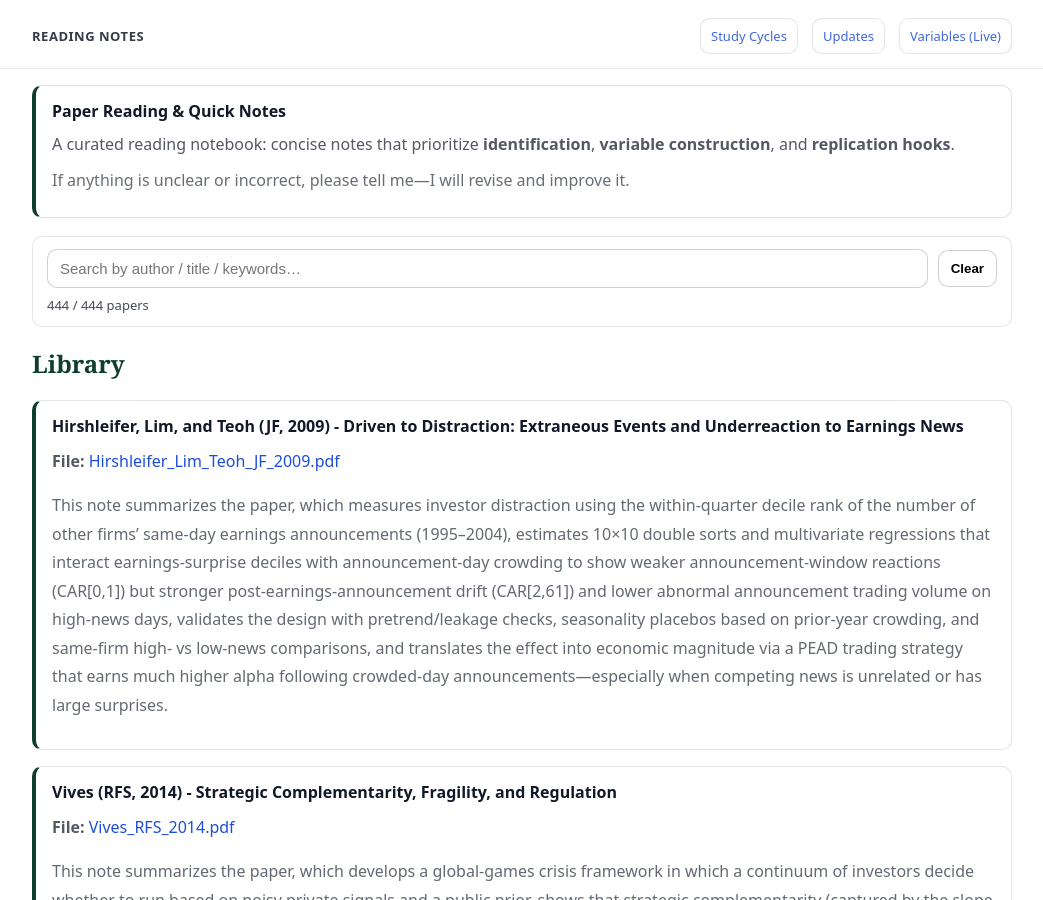
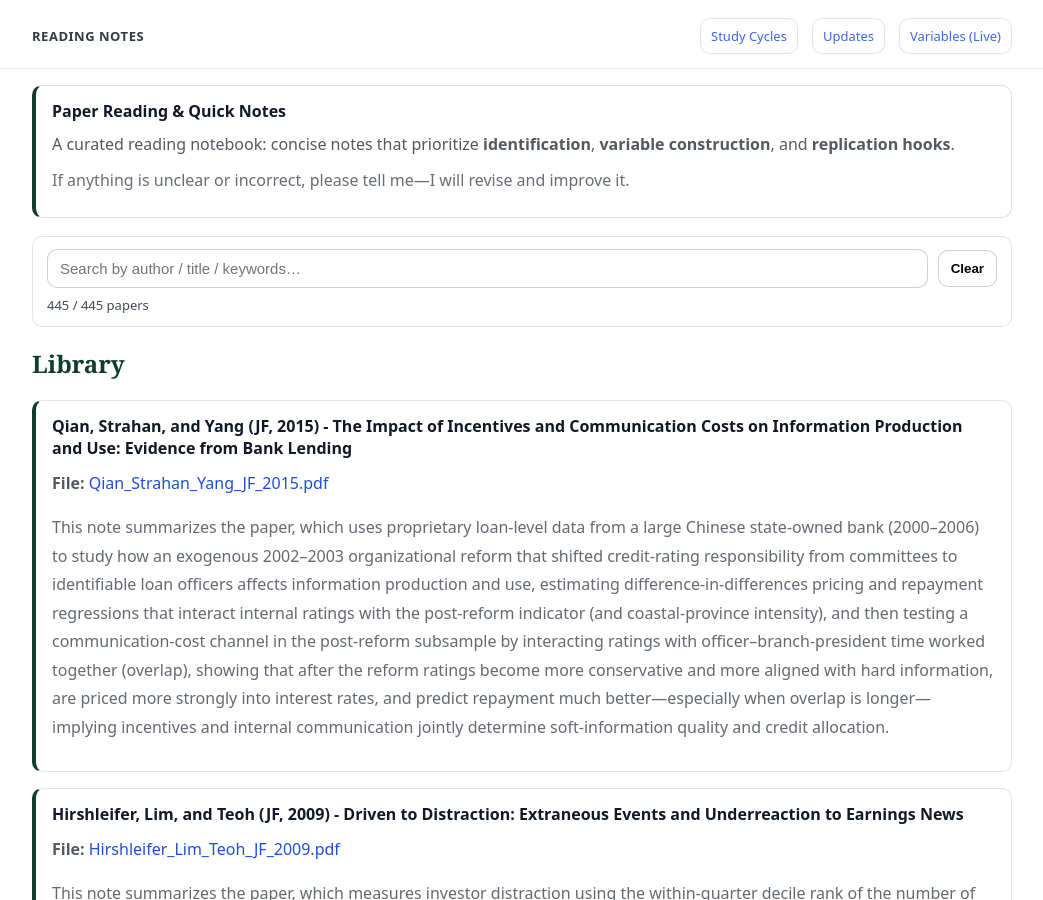
Before and after one commit to yaxinzn/study-archive, a Jekyll site: the page built from reading/index.md, in a window 1280 px wide and 900 px high. Shown: the whole window, without its empty margins (118-1161 px from the left). Built offline with Jekyll 4.4.1, drawn with Linux system fonts in a browser that asks for light colours.

Commit message:
Reading: add/update Qian_Strahan_Yang_JF_2015.pdf

```diff
--- a/_data/reading.yml
+++ b/_data/reading.yml
@@ -1,3 +1,7 @@
+- title: "Qian, Strahan, and Yang (JF, 2015) - The Impact of Incentives and Communication Costs on Information Production and Use: Evidence from Bank Lending"
+  file: "Qian_Strahan_Yang_JF_2015.pdf"
+  desc: "This note summarizes the paper, which uses proprietary loan-level data from a large Chinese state-owned bank (2000–2006) to study how an exogenous 2002–2003 organizational reform that shifted credit-rating responsibility from committees to identifiable loan officers affects information production and use, estimating difference-in-differences pricing and repayment regressions that interact internal ratings with the post-reform indicator (and coastal-province intensity), and then testing a communication-cost channel in the post-reform subsample by interacting ratings with officer–branch-president time worked together (overlap), showing that after the reform ratings become more conservative and more aligned with hard information, are priced more strongly into interest rates, and predict repayment much better—especially when overlap is longer—implying incentives and internal communication jointly determine soft-information quality and credit allocation."
+
 - title: "Hirshleifer, Lim, and Teoh (JF, 2009) - Driven to Distraction: Extraneous Events and Underreaction to Earnings News"
   file: "Hirshleifer_Lim_Teoh_JF_2009.pdf"
   desc: "This note summarizes the paper, which measures investor distraction using the within-quarter decile rank of the number of other firms’ same-day earnings announcements (1995–2004), estimates 10×10 double sorts and multivariate regressions that interact earnings-surprise deciles with announcement-day crowding to show weaker announcement-window reactions (CAR[0,1]) but stronger post-earnings-announcement drift (CAR[2,61]) and lower abnormal announcement trading volume on high-news days, validates the design with pretrend/leakage checks, seasonality placebos based on prior-year crowding, and same-firm high- vs low-news comparisons, and translates the effect into economic magnitude via a PEAD trading strategy that earns much higher alpha following crowded-day announcements—especially when competing news is unrelated or has large surprises."
```
Also changed, not shown: 1 other file.
